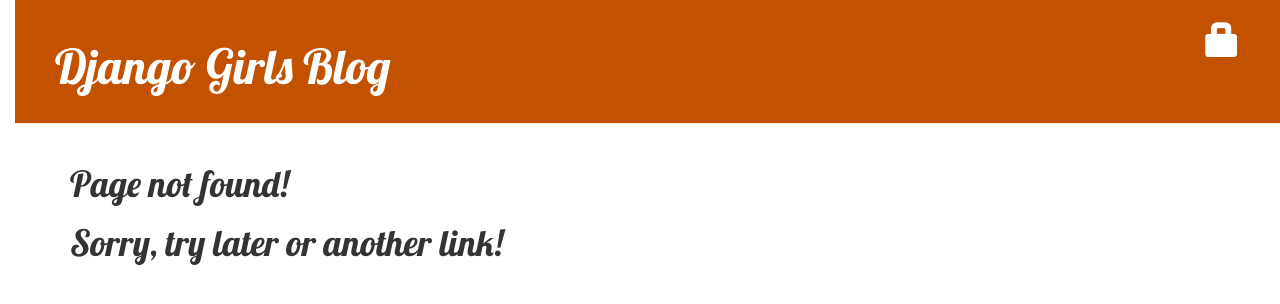
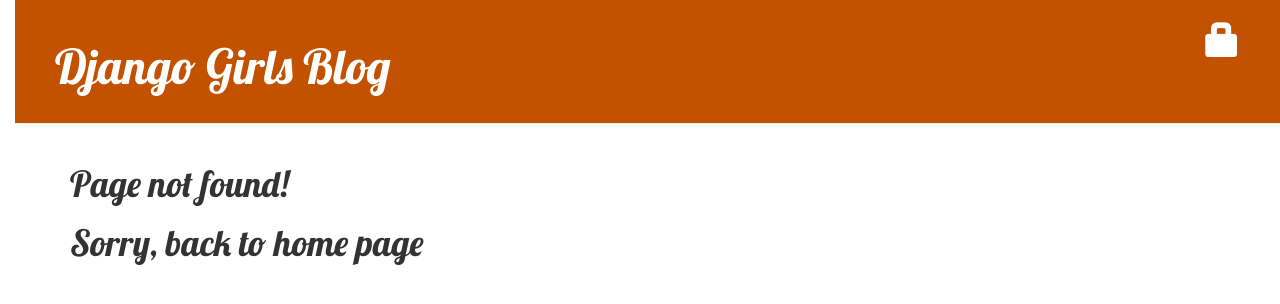
Before and after one commit to mateus-ferreira/djangogirlstutorial, a Django app: template blog/templates/404.html in a window 1280 px wide. Shown: the top 304 px of the page. Run offline with Django 3.2, Linux system fonts and the light colour scheme; the template is opened without the code that fills it, so the values that code supplies are empty; parts of the project's set-up code (start-up, migrations or seed data) failed here and were passed over; some libraries are stand-ins or nearby versions.

Commit message:
404 custom update

```diff
--- a/blog/templates/404.html
+++ b/blog/templates/404.html
@@ -3,6 +3,6 @@
 {% block content %}
 	<div>
 		<h1>Page not found!</h1>
-		<h1>Sorry, try later or another link!</h1>
+		<h1>Sorry, back to home page</h1>
 	</div>
 {% endblock %}
```
